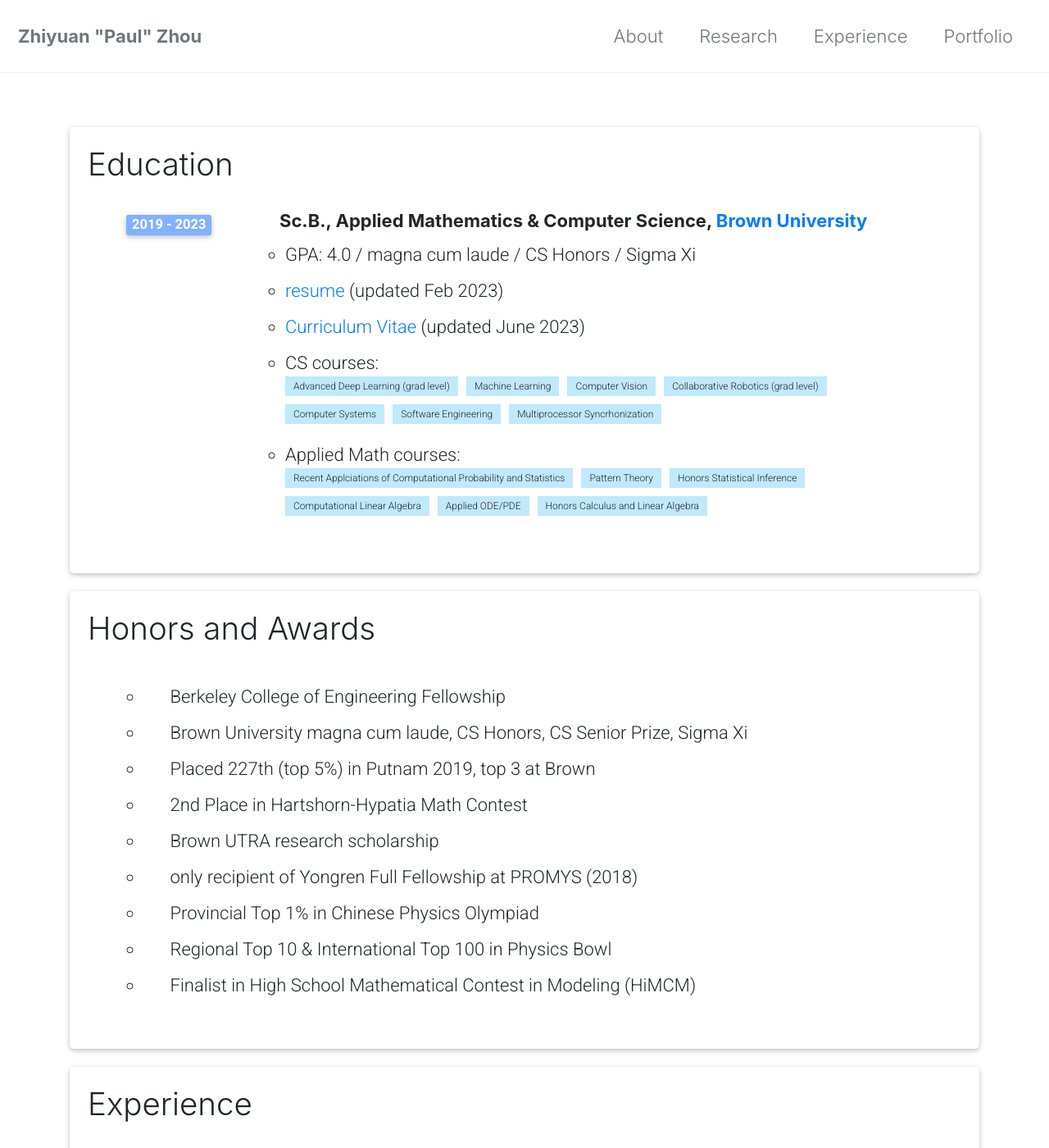
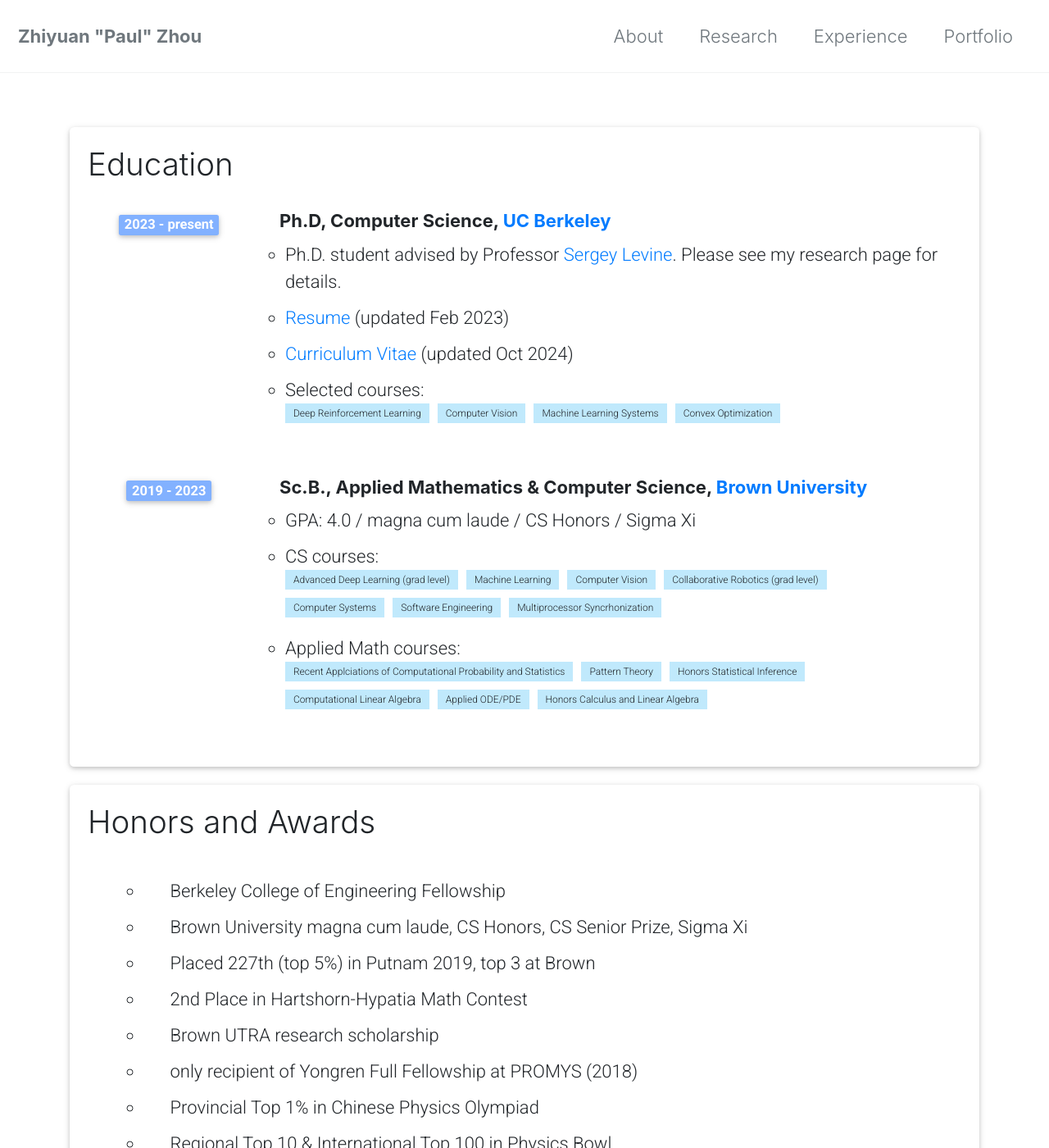
Before and after one commit to zhouzypaul/zhouzypaul.github.io, a Jekyll site: the page built from _pages/experience.html, in a window 1280 px wide and 1400 px high. Shown: the whole window at 82% size. Built offline with Jekyll 4.4.1, drawn with Linux system fonts in a browser that asks for light colours; cached includes are drawn as plain includes; a style sheet for code colours, icons or effects is not loaded; some of the changed text lies outside the part shown.

Commit message:
update CV and experience page

```diff
--- a/_pages/experience.html
+++ b/_pages/experience.html
@@ -34,6 +34,48 @@ permalink: /experience/
                 <!-- Education -->
                 <div class="card mt-3 p-3">
                   <h3 class="card-title font-weight-medium">Education</h3>
+
+                  <div>
+                    <ul class="card-text font-weight-light list-group list-group-flush">
+                      <li class="list-group-item">
+                        <div class="row">
+                            <div class="col-xs-2 cl-sm-2 col-md-2 text-center" style="width: 75px;">
+                              <span class="badge font-weight-bold btn-light-blue align-middle" style="min-width: 75px;">
+                                2023 - present
+                              </span>
+                            </div>
+                          <div class="col-xs-10 cl-sm-10 col-md-10 mt-2 mt-md-0">
+                            <h6 class="title font-weight-bold ml-1 ml-md-4">Ph.D, Computer Science, <a href="https://eecs.berkeley.edu/" target="_blank" rel="noopener noreferrer">UC Berkeley</a></h6>
+                              <ul class="items">
+                                  <li>
+                                      <span class="item">Ph.D. student advised by Professor <a href="https://people.eecs.berkeley.edu/~svlevine/index.htm" target="_blank" rel="noopener noreferrer">Sergey Levine</a>. Please see my research page for details. </span>
+                                  </li>
+                              </ul>
+                              <ul class="items">
+                                <li>
+                                    <span class="item"> <a href="../pdfs/bio/resume.pdf">Resume</a> (updated Feb 2023)</span>
+                                </li>
+                                <li>
+                                  <span class="item"> <a href="../pdfs/bio/CV.pdf">Curriculum Vitae</a> (updated Oct 2024) </span>
+                                </li>
+                              </ul>
+                              <ul class="items">
+                                <li>
+                                  <span class="item">Selected courses: </span>
+                                  <div class="skills ">
+                                    <span class="skill">Deep Reinforcement Learning</span>
+                                    <span class="skill">Computer Vision</span>
+                                    <span class="skill">Machine Learning Systems</span>
+                                    <span class="skill">Convex Optimization</span>
+                                  </div>
+                                </li>
+                              </ul>
+                          </div>
+                        </div>
+                      </li>
+                    </ul>
+                  </div>
+
                   <div>
                     <ul class="card-text font-weight-light list-group list-group-flush">
                       <li class="list-group-item">
@@ -49,14 +91,6 @@ permalink: /experience/
                                   <li>
                                       <span class="item">GPA: 4.0 / magna cum laude / CS Honors / Sigma Xi</span>
                                   </li>
-                              </ul>
-                              <ul class="items">
-                                <li>
-                                    <span class="item"> <a href="../pdfs/bio/resume.pdf">resume</a> (updated Feb 2023)</span>
-                                </li>
-                                <li>
-                                  <span class="item"> <a href="../pdfs/bio/CV.pdf">Curriculum Vitae</a> (updated June 2023) </span>
-                                </li>
                               </ul>
                               <ul class="items">
                                 <li>
```
Also changed, not shown: other parts of _pages/experience.html (+1 -1 lines), index.md (+1 -3 lines), 1 other file.
